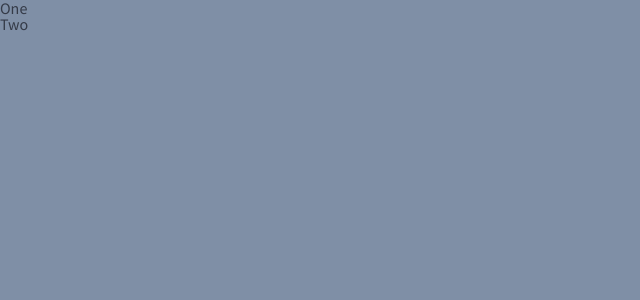
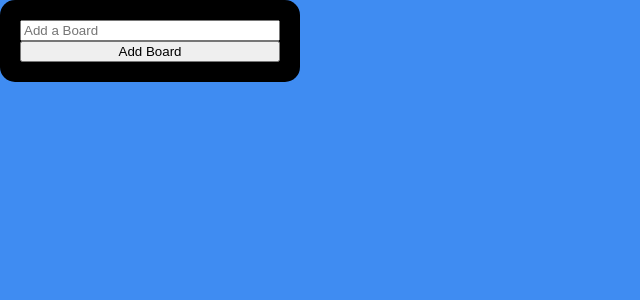
Before and after one commit to Gilpop8663/reactmaster, a React (Create React App) app: page / in a window 1280 px wide. Shown: the top 300 px of the page, without its empty margins (0-640 px from the left). Built offline with nearby package versions, Linux system fonts and the light colour scheme.

Commit message:
trello react-beautiful-dnd finish

```diff
--- a/src/App.tsx
+++ b/src/App.tsx
@@ -1,24 +1,133 @@
-import { DragDropContext, Draggable, Droppable } from "react-beautiful-dnd";
+import React from "react";
+import { DragDropContext, Droppable, DropResult } from "react-beautiful-dnd";
+import { Helmet } from "react-helmet";
+import { useForm } from "react-hook-form";
+import { useRecoilState } from "recoil";
+import styled from "styled-components";
+import { IToDoProps, toDoState, USERTODOLIST_KEY } from "./atoms";
+import Board from "./Components/Board";
+import CreateDraggable from "./Components/CreateDraggable";
+
+const Wrapper = styled.div`
+  display: flex;
+  margin: 0 auto;
+  max-width: 700px;
+  width: 100%;
+  justify-content: center;
+  align-items: center;
+  height: 100vh;
+  flex-wrap: wrap;
+`;
+
+const Boards = styled.div`
+  display: grid;
+  grid-template-columns: repeat(3, 1fr);
+  grid-auto-rows: minmax(250px, 1fr);
+  gap: 10px;
+  width: 100%;
+`;
+
+const Form = styled.form`
+  max-width: 300px;
+  display: flex;
+  flex-direction: column;
+  background-color: black;
+  padding: 20px;
+  border-radius: 15px;
+`;
+
+const Input = styled.input``;
+
+const Button = styled.button``;
 
 function App() {
-  const onDragEnd = () => {};
+  const [toDos, setToDos] = useRecoilState(toDoState);
+  const { register, handleSubmit, setValue } = useForm();
+  const onDragEnd = (info: DropResult) => {
+    // console.log(info);
+    const { draggableId, destination, source } = info;
+    if (destination === null) {
+      setToDos((allBoards) => {
+        const newBoard = [...allBoards[source.droppableId]];
+        newBoard.splice(source.index, 1);
+        return { ...allBoards, [source.droppableId]: newBoard };
+      });
+    }
+    if (!destination) return;
+    //console.log(toDos);
+    if (destination?.droppableId === source.droppableId) {
+      setToDos((allBoards) => {
+        const newBoard = [...allBoards[source.droppableId]];
+        //console.log(newBoard);
+        const taskObj = newBoard[source.index];
+        //console.log(taskObj);
+        newBoard.splice(source.index, 1);
+        newBoard.splice(destination?.index, 0, taskObj);
+        //console.log(newBoard);
+        return { ...allBoards, [source.droppableId]: newBoard };
+      });
+    }
+    if (destination?.droppableId !== source.droppableId) {
+      setToDos((allBoards) => {
+        const newBoard = [...allBoards[destination.droppableId]];
+        const removeBoard = [...allBoards[source.droppableId]];
+        const taskObj = removeBoard[source.index];
+        removeBoard.splice(source.index, 1);
+        newBoard.splice(destination.index, 0, taskObj);
+        //console.log(removeBoard);
+        //console.log(toDos);
+
+        return {
+          ...allBoards,
+          [source.droppableId]: removeBoard,
+          [destination.droppableId]: newBoard,
+        };
+      });
+    }
+  };
+
+  interface IAddBoard {
+    board: string;
+  }
+
+  const onVaild = ({ board }: IAddBoard) => {
+    console.log(board);
+    const newBoard = { [board]: [] };
+    console.log(newBoard);
+    setToDos((allBoards) => {
+      return { ...allBoards, ...newBoard };
+    });
+    console.log(localStorage.getItem(USERTODOLIST_KEY));
+    setValue("board", "");
+  };
+  localStorage.setItem(USERTODOLIST_KEY, JSON.stringify(toDos));
   return (
-    <DragDropContext onDragEnd={onDragEnd}>
-      <div>
-        <Droppable droppableId="one">
-          {() => (
-            <ul>
-              <Draggable draggableId="first" index={0}>
-                {() => <li>One</li>}
-              </Draggable>
-              <Draggable draggableId="second" index={1}>
-                {() => <li>Two</li>}
-              </Draggable>
-            </ul>
-          )}
-        </Droppable>
-      </div>
-    </DragDropContext>
+    <>
+      <Helmet>
+        <script
+          src="https://kit.fontawesome.com/5951a7bf3c.js"
+          crossOrigin="anonymous"
+        ></script>
+      </Helmet>
+      <Form onSubmit={handleSubmit<IAddBoard>(onVaild)}>
+        <Input
+          {...register("board", { required: true, maxLength: 20 })}
+          type="text"
+          placeholder="Add a Board"
+          maxLength={20}
+        />
+        <Button>Add Board</Button>
+      </Form>
+      <DragDropContext onDragEnd={onDragEnd}>
+        <Wrapper>
+          <Boards>
+            {Object.keys(toDos).map((boardId) => (
+              <Board key={boardId} boardId={boardId} toDos={toDos[boardId]} />
+            ))}
+          </Boards>
+        </Wrapper>
+      </DragDropContext>
+    </>
   );
 }
 export default App;
--- /dev/null
+++ b/src/Components/Board.tsx
@@ -0,0 +1,150 @@
+import React, { useRef } from "react";
+import { Droppable } from "react-beautiful-dnd";
+import { useForm } from "react-hook-form";
+import { useRecoilValue, useSetRecoilState } from "recoil";
+import styled from "styled-components";
+import { IToDoProps, toDoState, USERTODOLIST_KEY } from "../atoms";
+import CreateDraggable from "./CreateDraggable";
+
+const Wrapper = styled.div`
+  padding: 10px 0px;
+  background-color: ${(props) => props.theme.boardColor};
+  width: 300px;
+  border-radius: 5px;
+  min-height: 300px;
+  display: flex;
+  flex-direction: column;
+`;
+
+const Title = styled.div`
+  text-align: center;
+  font-weight: 600;
+  font-size: 18px;
+`;
+
+interface IAreaProps {
+  isDraggingOver: boolean;
+  draggingFromThisWith: boolean;
+}
+
+const Form = styled.form`
+  width: 100%;
+  input {
+    width: 100%;
+  }
+`;
+
+const TitleDiv = styled.div`
+  display: flex;
+  justify-content: space-between;
+  align-items: center;
+  margin-bottom: 10px;
+  padding: 0px 10px;
+`;
+
+const Button = styled.button`
+  border: none;
+  background-color: ${(props) => props.theme.boardColor};
+  color: black;
+  padding: 0;
+  font-size: 28px;
+  position: relative;
+  i {
+    border: none;
+    background-color: none;
+    padding: none;
+    &:hover {
+      color: #f783ac;
+    }
+  }
+`;
+
+const Area = styled.div<IAreaProps>`
+  background-color: ${(props) =>
+    props.isDraggingOver
+      ? "#FCD1D1"
+      : props.draggingFromThisWith
+      ? "#D3E0DC"
+      : "#ECE2E1"};
+  flex-grow: 1;
+  transition: background-color 0.3s ease-in-out;
+  padding: 20px;
+`;
+
+interface IBoardProps {
+  toDos: IToDoProps[];
+  boardId: string;
+}
+
+interface IFormProps {
+  toDo: string;
+}
+
+function Board({ toDos, boardId }: IBoardProps) {
+  const { register, setValue, handleSubmit } = useForm<IFormProps>();
+  const toDosa = useRecoilValue(toDoState);
+  const SetToDos = useSetRecoilState(toDoState);
+  const onClick = (event: React.FormEvent<HTMLButtonElement>) => {
+    //console.log(event);
+    //console.log(toDos);
+    //console.log(boardId);
+    //console.log(toDosa);
+    SetToDos((allboards) => {
+      const newBoards = { ...allboards };
+      delete newBoards[boardId];
+      //console.log(boardId.toString());
+      //console.log(newBoards);
+      return newBoards;
+    });
+  };
+  const onVaild = ({ toDo }: IFormProps) => {
+    //console.log(toDo);
+    const newToDos = { id: Date.now(), text: toDo };
+    SetToDos((allBoards) => {
+      return { ...allBoards, [boardId]: [newToDos, ...allBoards[boardId]] };
+    });
+    setValue("toDo", "");
+  };
+  localStorage.setItem(USERTODOLIST_KEY, JSON.stringify(toDosa));
+  //console.log(JSON.parse("asdf"));
+  return (
+    <Wrapper>
+      <TitleDiv>
+        <div></div>
+        <Title>{boardId}</Title>
+        <Button onClick={onClick}>
+          <i className="fas fa-times-circle"></i>
+        </Button>
+      </TitleDiv>
+      <Form onSubmit={handleSubmit(onVaild)}>
+        <input
+          {...register("toDo", { required: true })}
+          placeholder={`Add task a ${boardId}`}
+          type="text"
+        />
+      </Form>
+      <Droppable droppableId={boardId}>
+        {(magic, snapshot) => (
+          <Area
+            isDraggingOver={snapshot.isDraggingOver}
+            draggingFromThisWith={Boolean(snapshot.draggingFromThisWith)}
+            ref={magic.innerRef}
+            {...magic.droppableProps}
+          >
+            {toDos.map((toDo, index) => (
+              <CreateDraggable
+                index={index}
+                toDoId={toDo.id}
+                key={toDo.id}
+                toDoText={toDo.text}
+              />
+            ))}
+            {magic.placeholder}
+          </Area>
+        )}
+      </Droppable>
+    </Wrapper>
+  );
+}
+
+export default Board;
--- /dev/null
+++ b/src/Components/CreateDraggable.tsx
@@ -0,0 +1,43 @@
+import React from "react";
+import { Draggable } from "react-beautiful-dnd";
+import styled from "styled-components";
+
+interface ISnapshot {
+  isDragging: boolean;
+}
+
+const Card = styled.div<ISnapshot>`
+  padding: 10px;
+  border-radius: 5px;
+  margin-bottom: 5px;
+  background-color: ${(props) =>
+    props.isDragging ? "#AEE1E1" : props.theme.cardColor};
+  box-shadow: ${(props) =>
+    props.isDragging ? "0px 2px 5px rgba(0,0,0,0.5)" : "none"};
+`;
+
+interface IDraggableProps {
+  toDoId: number;
+  toDoText: string;
+  index: number;
+}
+
+function CreateDraggable({ toDoId, toDoText, index }: IDraggableProps) {
+  //console.log(toDo, "has been rendered");
+  return (
+    <Draggable draggableId={toDoId + ""} index={index}>
+      {(magic, snapshot) => (
+        <Card
+          isDragging={snapshot.isDragging}
+          ref={magic.innerRef}
+          {...magic.dragHandleProps}
+          {...magic.draggableProps}
+        >
+          {toDoText}
+        </Card>
+      )}
+    </Draggable>
+  );
+}
+
+export default React.memo(CreateDraggable);
--- /dev/null
+++ b/src/atoms.ts
@@ -0,0 +1,19 @@
+import { atom } from "recoil";
+
+export interface ItoDoStateProps {
+  [key: string]: IToDoProps[];
+}
+
+export interface IToDoProps {
+  id: number;
+  text: string;
+}
+
+export const USERTODOLIST_KEY = "todos";
+const userGetTodo = localStorage.getItem(USERTODOLIST_KEY);
+const parseTodo = JSON.parse(userGetTodo as string);
+
+export const toDoState = atom<ItoDoStateProps>({
+  key: "toDos",
+  default: userGetTodo !== null ? parseTodo : {},
+});
--- a/src/index.tsx
+++ b/src/index.tsx
@@ -64,7 +64,7 @@ a{
 body{
   font-family: 'Source Sans Pro', sans-serif;
   background-color: ${(props) => props.theme.bgColor};
-  color:${(props) => props.theme.textColor}
+  color: black;
 }
 `;
 
--- a/src/styled.d.ts
+++ b/src/styled.d.ts
@@ -5,9 +5,7 @@ import "styled-components";
 declare module "styled-components" {
   export interface DefaultTheme {
     bgColor: string;
-    textColor: string;
-    accentColor: string;
-    plusColor: string;
-    minusColor: string;
+    boardColor: string;
+    cardColor: string;
   }
 }
--- a/src/theme.ts
+++ b/src/theme.ts
@@ -1,9 +1,7 @@
 import { DefaultTheme } from "styled-components";
 
 export const theme: DefaultTheme = {
-  bgColor: "#7f8fa6",
-  textColor: "#353b48",
-  accentColor: "#e1b12c",
-  plusColor: "#A4F0A4",
-  minusColor: "#FE1F1F",
+  bgColor: "#3F8CF2",
+  boardColor: "#DADFE9",
+  cardColor: "white",
 };
```
